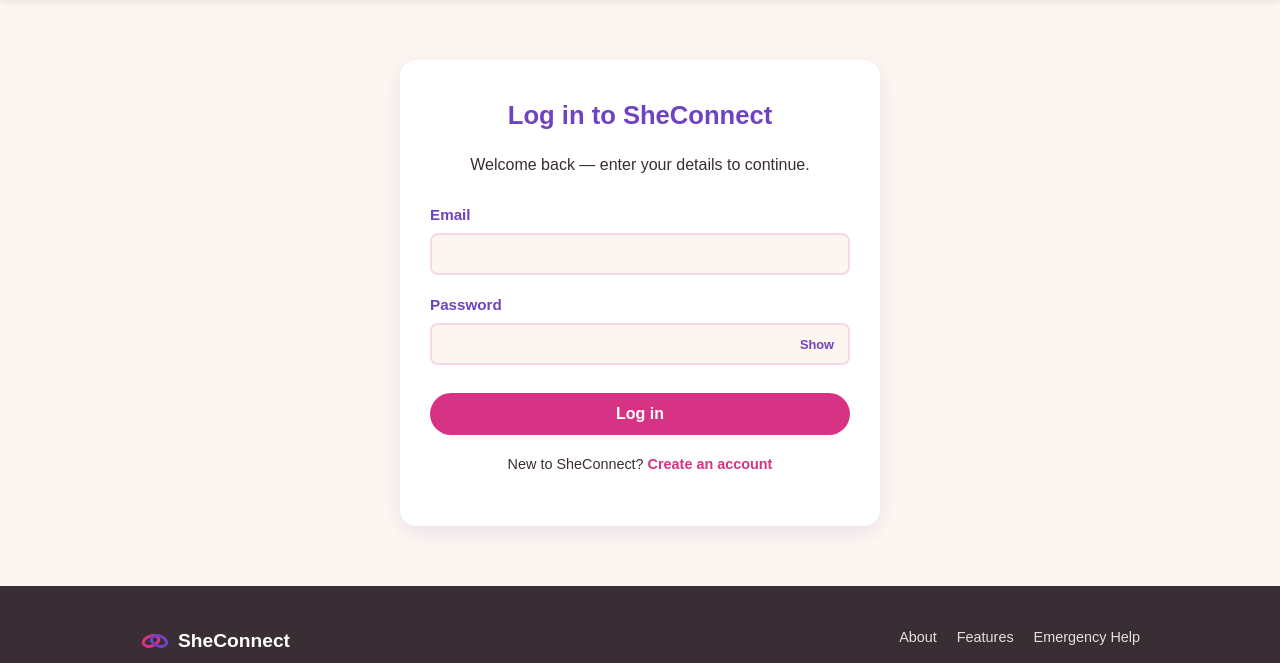
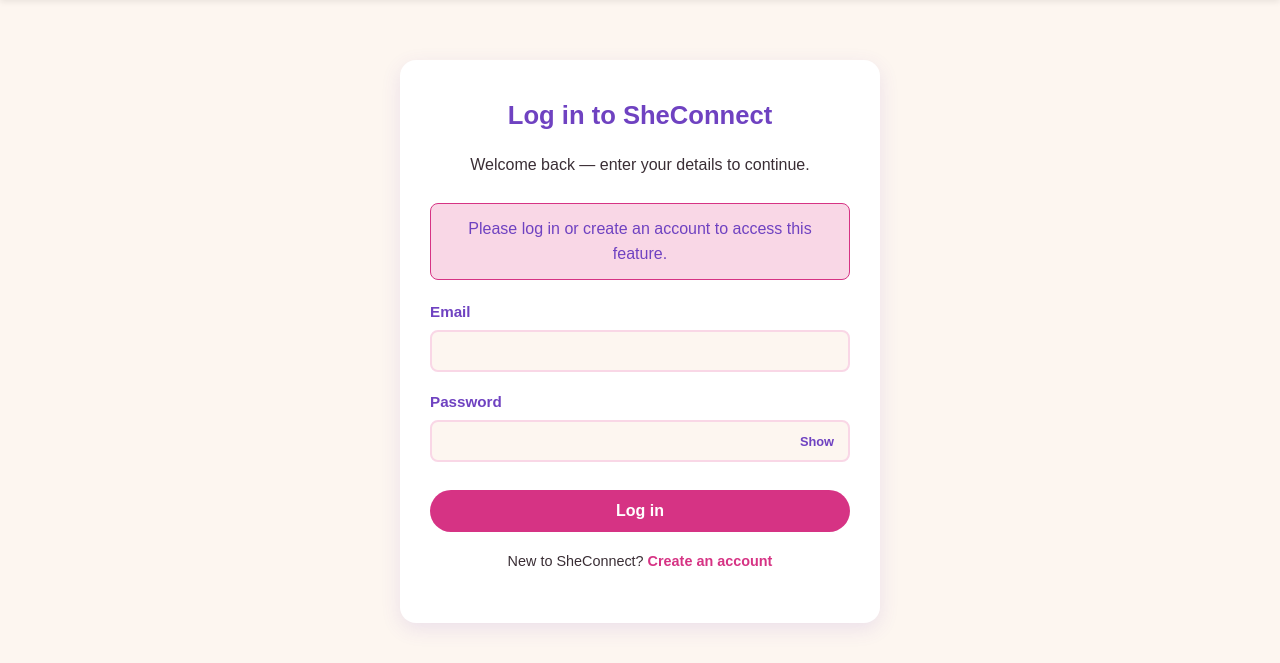
Before and after one commit to Chijoan/SheConnect, a Flask app: page /login?next=/community in a window 1280 px wide. Shown: the part 67-730 px from the top of the page. Run offline with Flask 3, Linux system fonts and the light colour scheme; some libraries are stand-ins or nearby versions.

Commit message:
Require login for SheConnect member features

```diff
--- a/app.py
+++ b/app.py
@@ -1304,7 +1304,9 @@ def login_required(view):
     @wraps(view)
     def wrapped_view(*args, **kwargs):
         if "user_id" not in session:
-            return redirect(url_for("login"))
+            # Sends the visitor to Login with the page she asked for, so she
+            # can be returned there automatically after signing in.
+            return redirect(url_for("login", next=request.path))
         return view(*args, **kwargs)
     return wrapped_view
 
@@ -1341,6 +1343,7 @@ def about():
 
 
 @app.route("/features")
+@login_required
 def features():
     lang = get_current_language()
     return render_template("features.html", feature_cards=localize_cards(FEATURE_CARDS, lang))
@@ -1352,6 +1355,7 @@ def emergency():
 
 
 @app.route("/subscription")
+@login_required
 def subscription():
     return render_template("subscription.html")
 
@@ -2021,8 +2025,14 @@ def delete_notification(notification_id):
 def login():
     lang = get_current_language()
 
+    # Only an internal path is ever honoured, never a full URL, so this can
+    # never be used to redirect a member off SheConnect after logging in.
+    next_url = request.values.get("next", "").strip()
+    if not (next_url.startswith("/") and not next_url.startswith("//")):
+        next_url = ""
+
     if request.method != "POST":
-        return render_template("login.html")
+        return render_template("login.html", next_url=next_url)
 
     email = request.form.get("email", "").strip().lower()
     password = request.form.get("password", "")
@@ -2043,10 +2053,10 @@ def login():
             errors["password"] = translate("err_incorrect_password", lang)
 
     if errors:
-        return render_template("login.html", errors=errors, form_data={"email": email})
+        return render_template("login.html", errors=errors, form_data={"email": email}, next_url=next_url)
 
     session["user_id"] = user.id
-    return redirect(url_for("dashboard"))
+    return redirect(next_url or url_for("dashboard"))
 
 
 @app.route("/register", methods=["GET", "POST"])
--- a/static/css/style.css
+++ b/static/css/style.css
@@ -2171,6 +2171,12 @@ section {
     border: 1px solid #b6e3c3;
 }
 
+.alert-info {
+    background-color: var(--pink-light);
+    color: var(--purple);
+    border: 1px solid var(--pink);
+}
+
 .auth-switch {
     margin-top: 18px;
     text-align: center;
--- a/templates/login.html
+++ b/templates/login.html
@@ -8,7 +8,14 @@
             <h1>{{ t('login_page_heading') }}</h1>
             <p class="auth-subtitle">{{ t('login_subtitle') }}</p>
 
+            {% if next_url %}
+                <div class="alert alert-info">{{ t('login_required_message') }}</div>
+            {% endif %}
+
             <form method="POST" action="{{ url_for('login') }}" novalidate class="auth-form">
+                {% if next_url %}
+                    <input type="hidden" name="next" value="{{ next_url }}">
+                {% endif %}
                 <div class="form-group">
                     <label for="email">{{ t('field_email') }}</label>
                     <input
--- a/translations.py
+++ b/translations.py
@@ -57,6 +57,7 @@ TRANSLATIONS = {
         # Login
         "login_page_heading": "Log in to SheConnect",
         "login_subtitle": "Welcome back — enter your details to continue.",
+        "login_required_message": "Please log in or create an account to access this feature.",
         "field_email": "Email",
         "field_password": "Password",
         "login_btn": "Log in",
@@ -488,6 +489,7 @@ TRANSLATIONS = {
 
         "login_page_heading": "Connexion à SheConnect",
         "login_subtitle": "Ravis de vous revoir — entrez vos informations pour continuer.",
+        "login_required_message": "Veuillez vous connecter ou créer un compte pour accéder à cette fonctionnalité.",
         "field_email": "E-mail",
         "field_password": "Mot de passe",
         "login_btn": "Se connecter",
@@ -909,6 +911,7 @@ TRANSLATIONS = {
 
         "login_page_heading": "Konekte lor SheConnect",
         "login_subtitle": "Byenveni ankor — rant to bann detay pou kontign.",
+        "login_required_message": "Silvouple konekte ouswa kre enn kont pou aksed sa fonksyon la.",
         "field_email": "Email",
         "field_password": "Mo-de-pas",
         "login_btn": "Konekte",
@@ -1330,6 +1333,7 @@ TRANSLATIONS = {
 
         "login_page_heading": "Log In to SheConnect",
         "login_subtitle": "Welcome back — put your details to continue.",
+        "login_required_message": "Abeg log in or create account before you fit use this feature.",
         "field_email": "Email",
         "field_password": "Password",
         "login_btn": "Log In",
```
